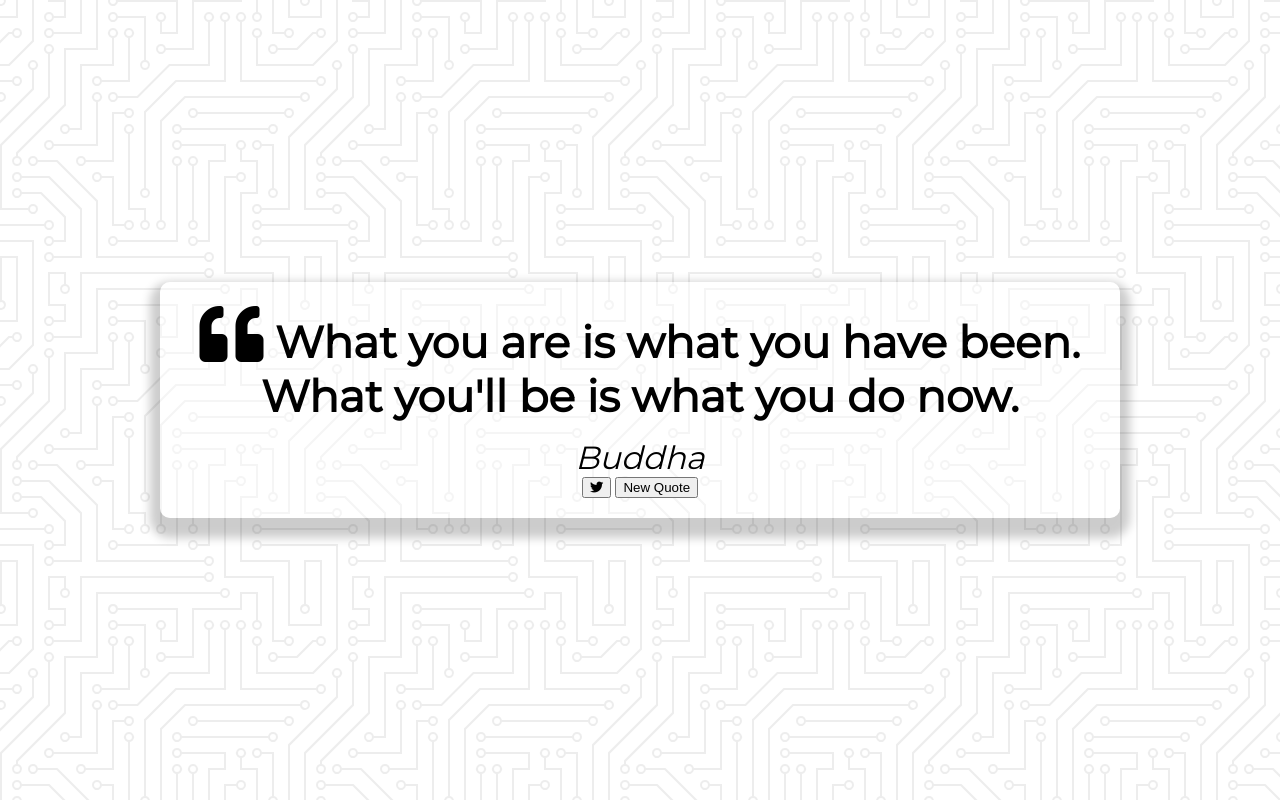
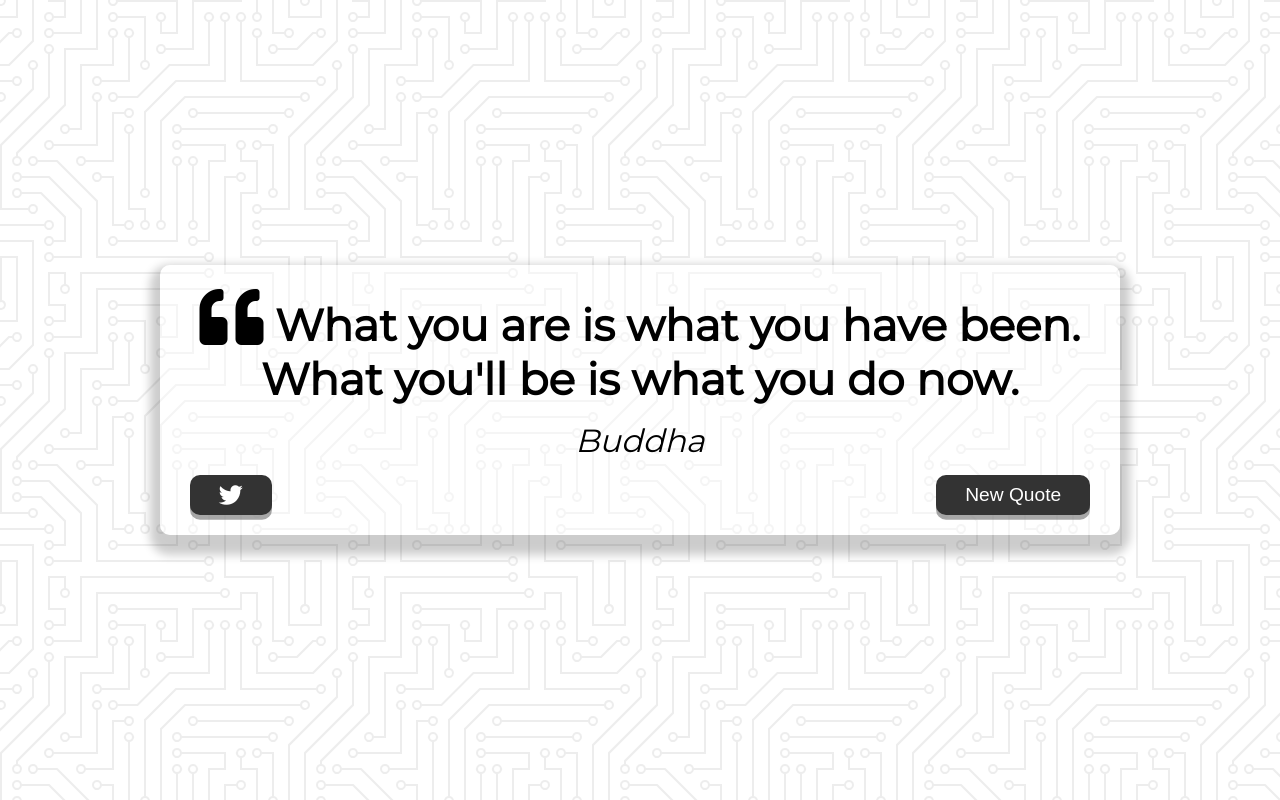
Before and after one commit to harishkrishnan24/quote-generator, a plain HTML site: page index.html in a window 1280 px wide. Drawn offline with Linux system fonts and the light colour scheme.

Commit message:
Add button styles

```diff
--- a/style.css
+++ b/style.css
@@ -46,6 +46,42 @@ body {
 	font-style: italic;
 }
 
+.button-container {
+	margin-top: 15px;
+	display: flex;
+	justify-content: space-between;
+}
+
+button {
+	cursor: pointer;
+	font-size: 1.2rem;
+	height: 2.5rem;
+	border: none;
+	border-radius: 10px;
+	color: #fff;
+	background-color: #333;
+	outline: none;
+	padding: 0.5rem 1.8rem;
+	box-shadow: 0 0.3rem rgba(121,121,121,0.65);
+}
+
+button:hover {
+	filter: brightness(110%);
+}
+
+button:active {
+	transform: translate(0, 0.3rem);
+	box-shadow: 0 0.1rem rgba(255,255,255,0.65);
+}
+
+.twitter-button:hover {
+	color: #38a1f3;
+}
+
+.fa-twitter {
+	font-size: 1.5rem;
+}
+
 /* Media Query: Tablet or smaller */
 @media screen and (max-width: 1000px) {
 	.quote-container {
```
